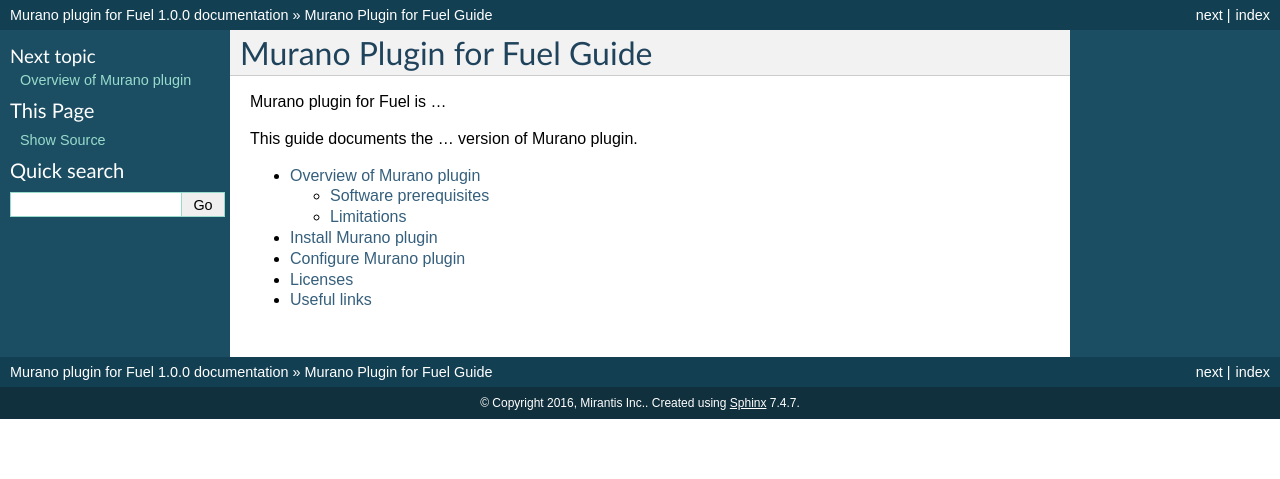
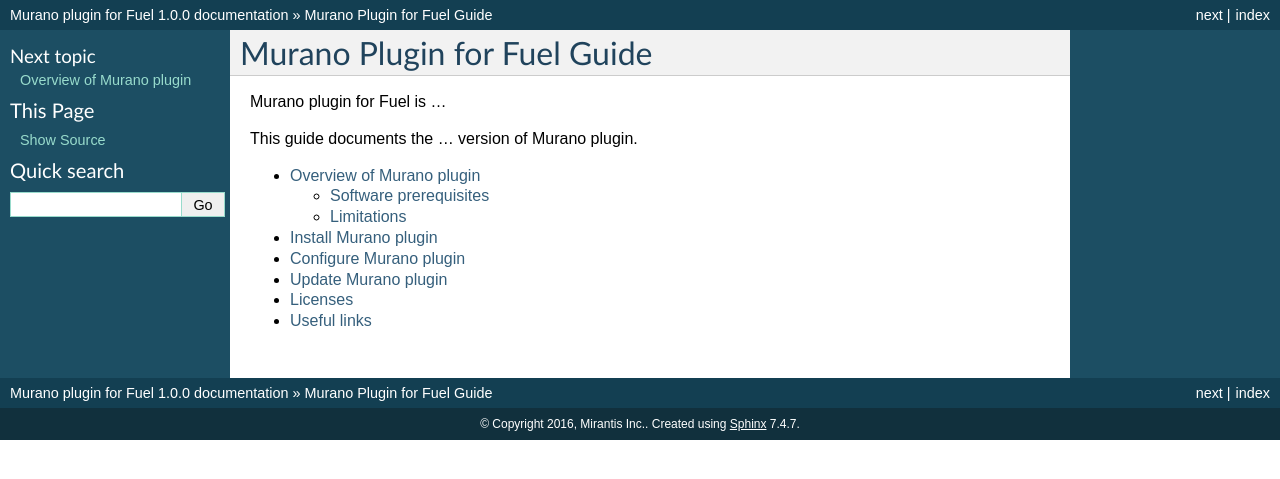
Before and after one commit to openstack-archive/fuel-plugin-murano, a Sphinx documentation site: the page built from docs/plugin_guide/source/index.rst, in a window 1280 px wide. Shown: the top 479 px of the page. Built offline with Sphinx 7.4.7, drawn with Linux system fonts in a browser that asks for light colours.

Commit message:
WIP Update Murano plugin guide
Change-Id: If324b60abd0b57694d6f8967f8e42092d19205a7

```diff
--- a/docs/plugin_guide/source/configure.rst
+++ b/docs/plugin_guide/source/configure.rst
@@ -11,4 +11,4 @@
 #. Create an OpenStack environment as described in
    the `Fuel User Guide <http://docs.openstack.org/developer/fuel-docs/userdocs/fuel-user-guide/create-environment.html>`_:
 
-#. ...
+#. Enable Murano plugin TBD
--- a/docs/plugin_guide/source/index.rst
+++ b/docs/plugin_guide/source/index.rst
@@ -12,5 +12,6 @@
    intro
    install
    configure
+   update
    licenses
    appendix
--- a/docs/plugin_guide/source/install.rst
+++ b/docs/plugin_guide/source/install.rst
@@ -19,7 +19,7 @@
 
    .. code-block:: console
 
-      # scp <plugin filename> root@fuel-master:/tmp
+      # scp detach-murano-<plugin_version> root@fuel-master:/tmp
 
 #. Log into Fuel Master node CLI as root.
 
@@ -27,7 +27,7 @@
 
    .. code-block:: console
 
-      # fuel plugins --install <plugin filename>
+      # fuel plugins --install detach-murano-<plugin_version>
 
 #. Verify that the plugin is installed correctly:
 
@@ -36,7 +36,7 @@
      # fuel plugins
      id | name          | version | package_version
      ---|---------------|---------|----------------
-     1  | <name>        |<version>| <version>
+     1  | detach-murano |<version>| <version>
 
 #. Proceed to :ref:`pg-configure`.
 
--- a/docs/plugin_guide/source/intro.rst
+++ b/docs/plugin_guide/source/intro.rst
@@ -31,7 +31,4 @@
 Limitations
 ~~~~~~~~~~~
 
-Murano plugin has some known issues and limitations of usage:
-
-* ...
-* ...
+Murano plugin has not any issues or limitations of usage.
```
Also changed, not shown: docs/plugin_guide/source/update.rst (added, +12 -0 lines).
